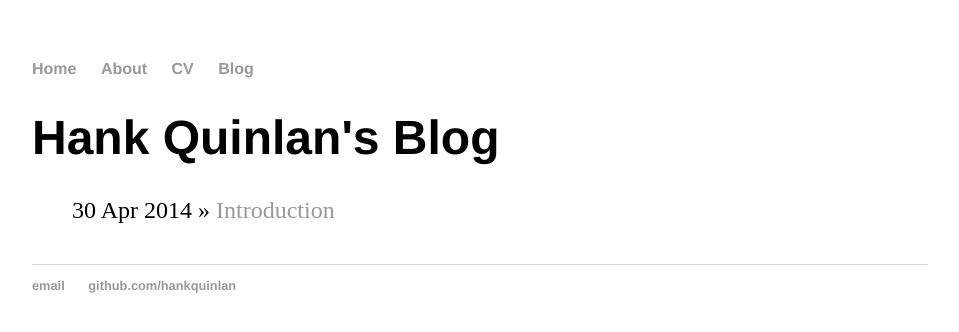
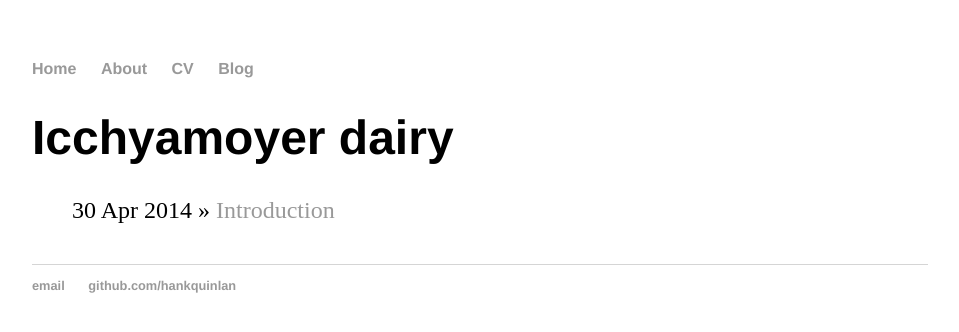
Before and after one commit to an15ms157/abhishek.github.io, a Jekyll site: the page built from blog/index.html, in a window 1280 px wide. Shown: the top 332 px of the page, without its empty margins (160-1119 px from the left). Built offline with Jekyll 4.4.1, drawn with Linux system fonts in a browser that asks for light colours.

Commit message:
Update index.html

```diff
--- a/blog/index.html
+++ b/blog/index.html
@@ -1,6 +1,6 @@
 ---
 layout: default
-title: Hank Quinlan's Blog
+title: Icchyamoyer dairy
 ---
 	<h1>{{ page.title }}</h1>
 	<ul class="posts">
```
